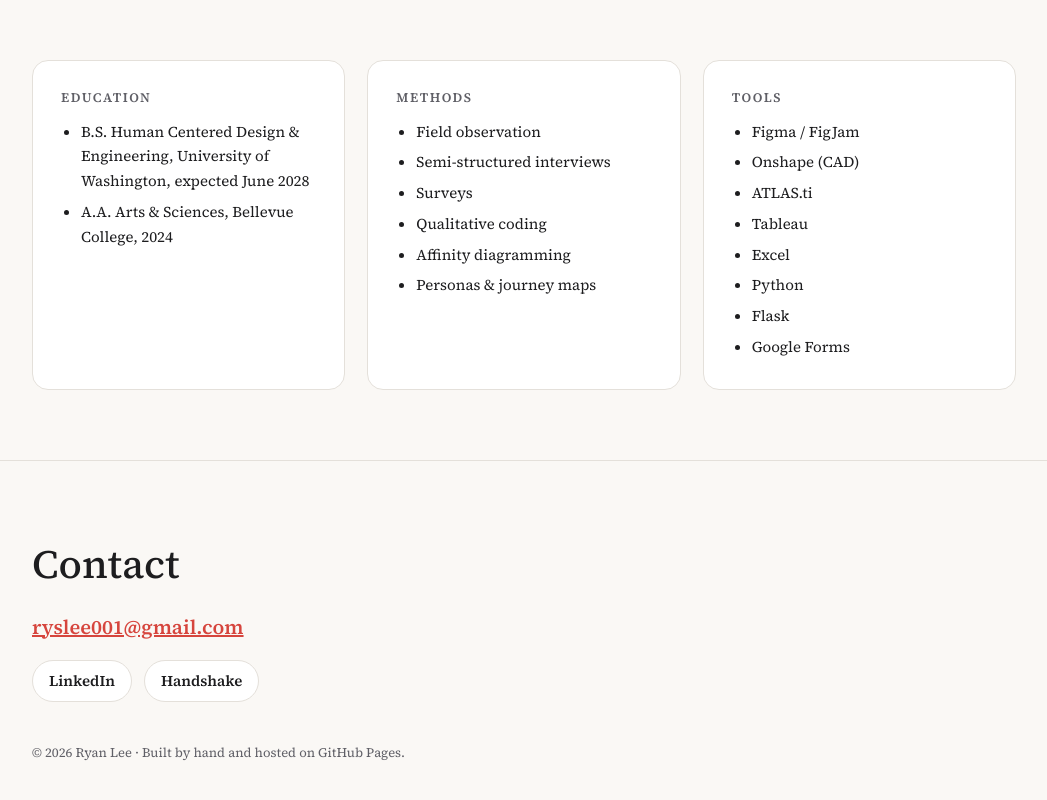
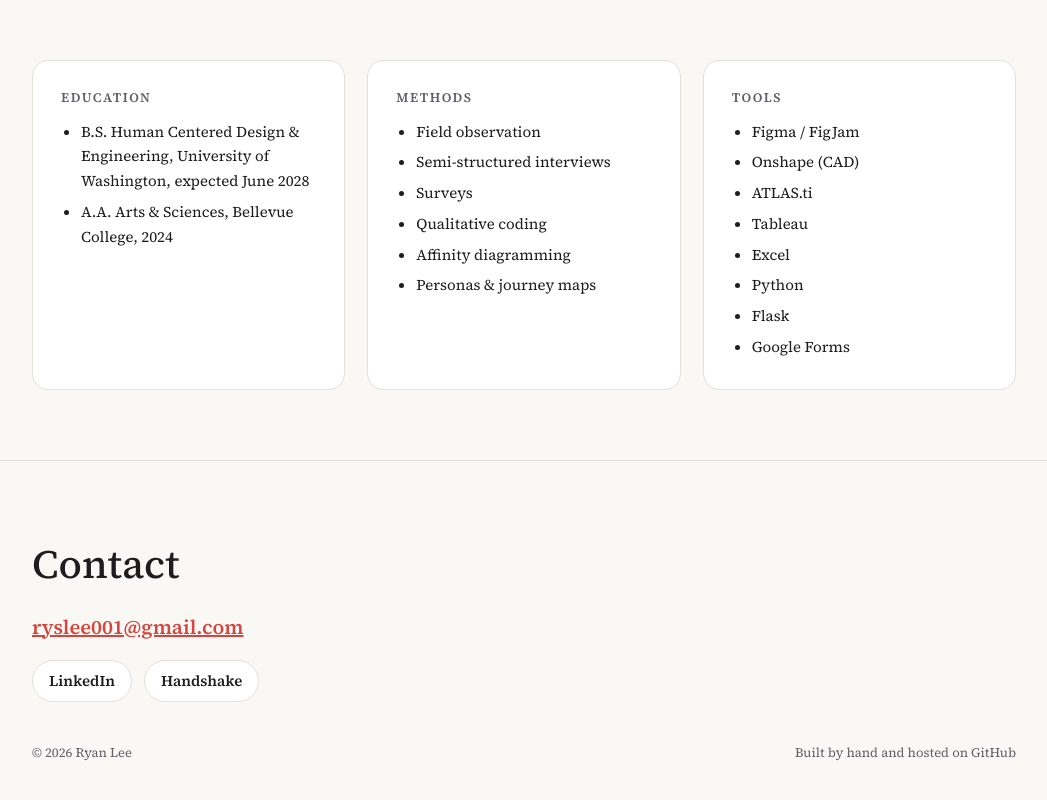
Before and after one commit to ryslee001/ryslee001.github.io, a plain HTML site: page index.html in a window 1280 px wide. Shown: the part 2960-3760 px from the top of the page, without its empty margins (116-1163 px from the left). Drawn offline with Linux system fonts and the light colour scheme.

Commit message:
Split footer credit into left and right

```diff
--- a/index.html
+++ b/index.html
@@ -8,7 +8,7 @@
 <link rel="preconnect" href="https://fonts.googleapis.com"><link rel="preconnect" href="https://fonts.gstatic.com" crossorigin>
 <link href="https://fonts.googleapis.com/css2?family=Source+Serif+4:ital,opsz,wght@0,8..60,400;0,8..60,500;0,8..60,600;1,8..60,400&display=swap" rel="stylesheet">
 <script>try{if(localStorage.getItem("theme")==="dark")document.documentElement.setAttribute("data-theme","dark")}catch(e){}</script>
-<link rel="stylesheet" href="style.css?v=8">
+<link rel="stylesheet" href="style.css?v=9">
 </head>
 <body>
 <header class="nav"><div class="wrap">
@@ -104,7 +104,7 @@
   <h2>Contact</h2>
   <p style="margin-top:14px"><a class="mail" href="mailto:ryslee001@gmail.com">ryslee001@gmail.com</a></p>
   <p class="profiles"><a href="https://www.linkedin.com/in/ryan-lee-9236b7372/" target="_blank" rel="noopener">LinkedIn</a><a href="https://app.joinhandshake.com/profiles/g327gm" target="_blank" rel="noopener">Handshake</a></p>
-  <p class="small">© 2026 Ryan Lee · Built by hand and hosted on GitHub Pages.</p>
+  <div class="small footbar"><span>© 2026 Ryan Lee</span><span>Built by hand and hosted on GitHub</span></div>
 </div></footer>
 <script>
 (function(){var r=document.documentElement,b=document.querySelector('.theme-toggle');if(!b)return;var l=b.querySelector('.theme-label');
--- a/style.css
+++ b/style.css
@@ -151,3 +151,5 @@ footer .small{margin-top:40px;font-size:13px;color:var(--muted)}
 [data-theme="dark"] .sticky{color:#1d1d1f}
 [data-theme="dark"] .sticky small{color:#555}
 [data-theme="dark"] .shot,[data-theme="dark"] .fig{border-color:var(--line)}
+
+footer .footbar{display:flex;justify-content:space-between;gap:16px;flex-wrap:wrap}
```
Also changed, not shown: bubble-sensor.html (+1 -1 lines), car-picker.html (+1 -1 lines), library-study.html (+1 -1 lines), safe-rides-study.html (+1 -1 lines).
